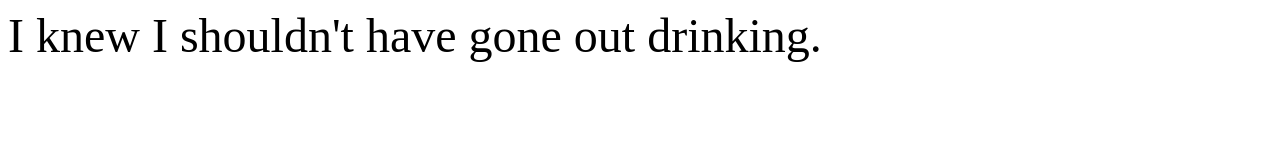
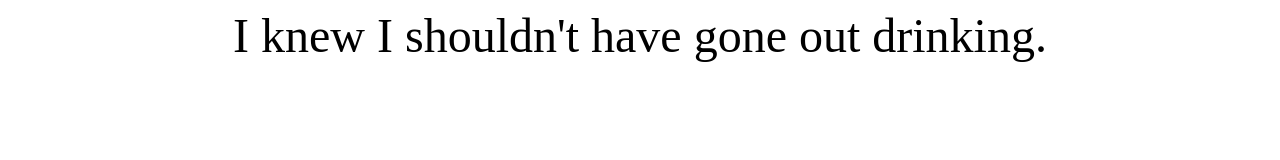
Before and after one commit to malcovious/whyamiacyb.org, a plain HTML site: page index.html in a window 1280 px wide. Drawn offline with Linux system fonts and the light colour scheme.

Commit message:
Update index.html

```diff
--- a/index.html
+++ b/index.html
@@ -1 +1 @@
-<font size= "7"> I knew I shouldn't have gone out drinking. </font>
+<font size= "7"> <center>I knew I shouldn't have gone out drinking. </center> </font>
```
